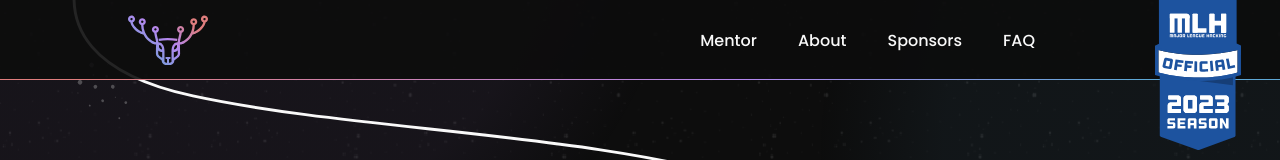
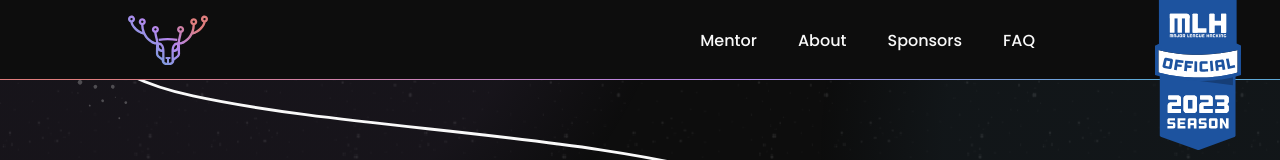
Before and after one commit to UofTHacks-Official/site-x, a Next.js app: page / in a window 1280 px wide. Shown: the top 160 px of the page. Built offline with nearby package versions, Linux system fonts and the light colour scheme.

Commit message:
removed alpha

```diff
--- a/components/molecules/Navbar.jsx
+++ b/components/molecules/Navbar.jsx
@@ -9,7 +9,7 @@ const Wrapper = styled("navbar", css({
     width: "100%",
     boxSizing: "border-box",
     height: "80px",
-    background: "rgba(13, 13, 13, 0.9)",
+    background: "rgb(13, 13, 13)",
     zIndex:"10000",
     borderBottom:'1px solid',
     borderImageSource:"linear-gradient(91.6deg, #DF7D7D 6.77%, #B487EE 57.81%, #5EA7D5 88.54%)",
```
